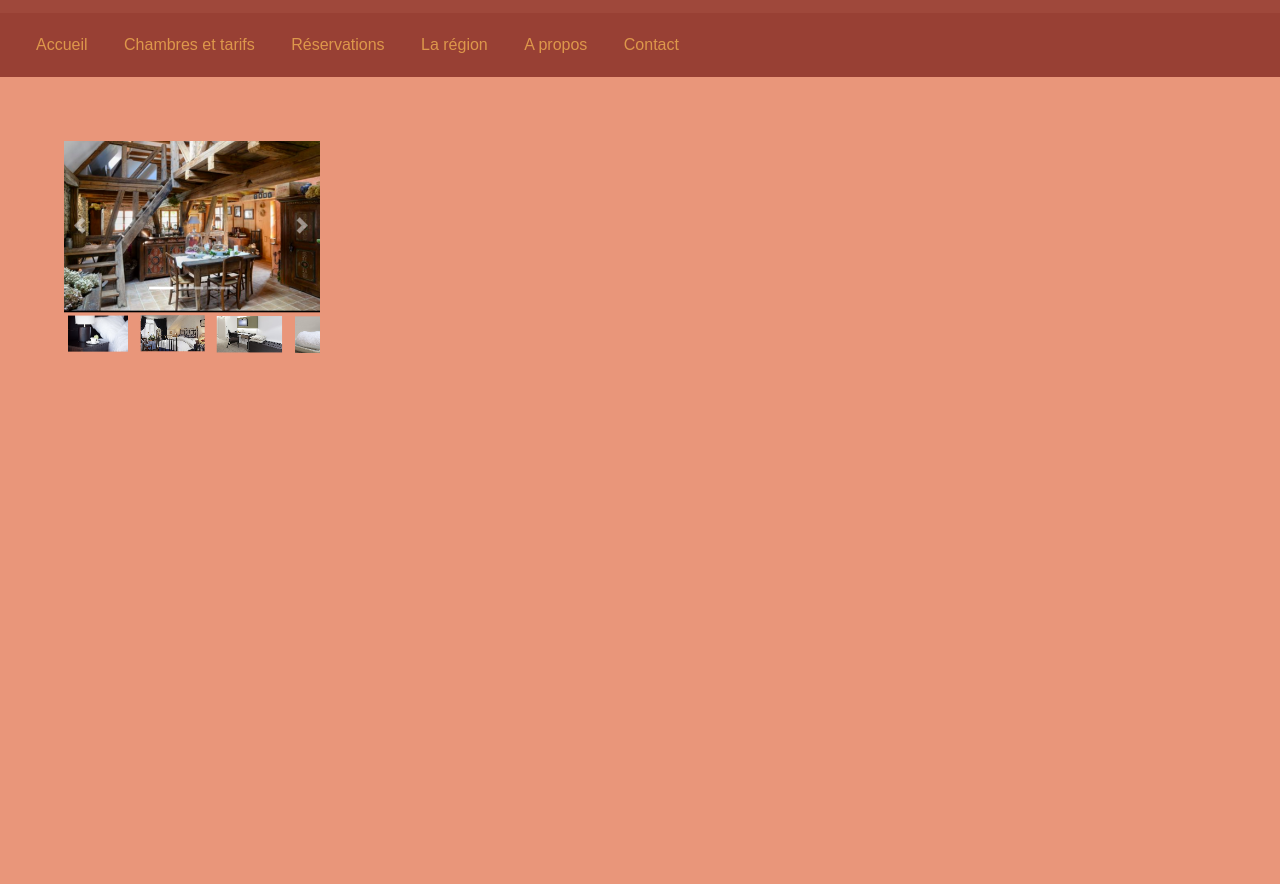
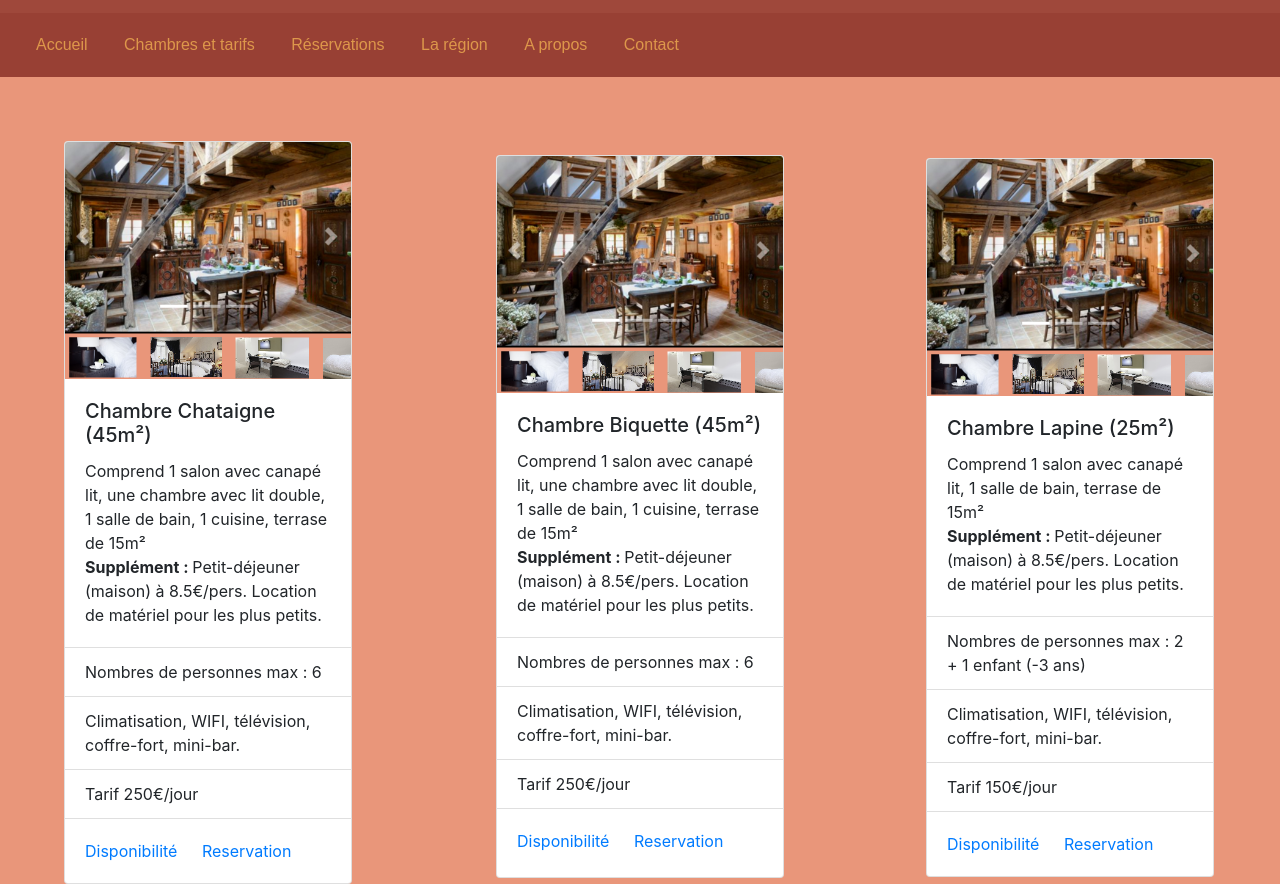
Before and after one commit to ActiveZ/cnam-bdd-gite, a plain HTML site: page chambres.html in a window 1280 px wide. Shown: the part 92-976 px from the top of the page. Before the commit the page ends 800 px from the top, so only its background shows below. Drawn offline with nearby package versions, Linux system fonts and the light colour scheme.

Commit message:
page chambres ok

```diff
--- a/chambres.html
+++ b/chambres.html
@@ -27,9 +27,66 @@
     </nav>
     <body style="background-color:darksalmon">
         <div id="carousel">
-            <img class="d-block w-100" src="images\caroussel.png" alt="First slide">
-        </div id="carousel">
+            <!-- <img class="d-block w-100" src="images\caroussel.png" alt="First slide"> -->
 
+
+            <div class="card" style="width: 18rem;">
+                <img class="card-img-top" src="images\caroussel.png" alt="Card image cap">
+                <div class="card-body">
+                  <h5 class="card-title">Chambre Chataigne (45m²)</h5>
+                  <p class="card-text">Comprend 1 salon avec canapé lit, une chambre avec lit double, 1 salle de bain, 1 cuisine, terrase de 15m²<br>
+                    <strong>Supplément : </strong> Petit-déjeuner (maison) à 8.5€/pers. Location de matériel pour les plus petits.
+                </p>
+                </div>
+                <ul class="list-group list-group-flush">
+                  <li class="list-group-item">Nombres de personnes max : 6</li>
+                  <li class="list-group-item">  Climatisation, WIFI, télévision, coffre-fort, mini-bar.</li>
+                  <li class="list-group-item">Tarif 250€/jour</li>
+                </ul>
+                <div class="card-body">
+                    <a href="#" class="card-link">Disponibilité</a>
+                    <a href="#" class="card-link">Reservation</a>
+                </div>
+            </div>
+
+
+
+        </div>
+        <div class="card" style="width: 18rem; margin-top: -57%">
+            <img class="card-img-top" src="images\caroussel.png" alt="Card image cap">
+            <div class="card-body">
+              <h5 class="card-title">Chambre Biquette (45m²)</h5>
+              <p class="card-text">Comprend 1 salon avec canapé lit, une chambre avec lit double, 1 salle de bain, 1 cuisine, terrase de 15m²<br>
+                <strong>Supplément : </strong> Petit-déjeuner (maison) à 8.5€/pers. Location de matériel pour les plus petits.
+            </p>
+            </div>
+            <ul class="list-group list-group-flush">
+              <li class="list-group-item">Nombres de personnes max : 6</li>
+              <li class="list-group-item">  Climatisation, WIFI, télévision, coffre-fort, mini-bar.</li>
+              <li class="list-group-item">Tarif 250€/jour</li>
+            </ul>
+            <div class="card-body">
+                <a href="#" class="card-link">Disponibilité</a>
+                <a href="#" class="card-link">Reservation</a>
+        </div>
+
+        <div class="card" style="width: 18rem; margin-left: 150%; margin-top: -250%">
+            <img class="card-img-top" src="images\caroussel.png" alt="Card image cap">
+            <div class="card-body">
+              <h5 class="card-title">Chambre Lapine (25m²)</h5>
+              <p class="card-text">Comprend 1 salon avec canapé lit, 1 salle de bain, terrase de 15m²<br>
+                <strong>Supplément : </strong> Petit-déjeuner (maison) à 8.5€/pers. Location de matériel pour les plus petits.
+            </p>
+            </div>
+            <ul class="list-group list-group-flush">
+              <li class="list-group-item">Nombres de personnes max : 2 + 1 enfant (-3 ans)</li>
+              <li class="list-group-item">  Climatisation, WIFI, télévision, coffre-fort, mini-bar.</li>
+              <li class="list-group-item">Tarif 150€/jour</li>
+            </ul>
+            <div class="card-body">
+                <a href="#" class="card-link">Disponibilité</a>
+                <a href="#" class="card-link">Reservation</a>
+        </div>
         <script src="" async defer></script>
     </body>
 </html>
```
Also changed, not shown: images/icon.png (added).
